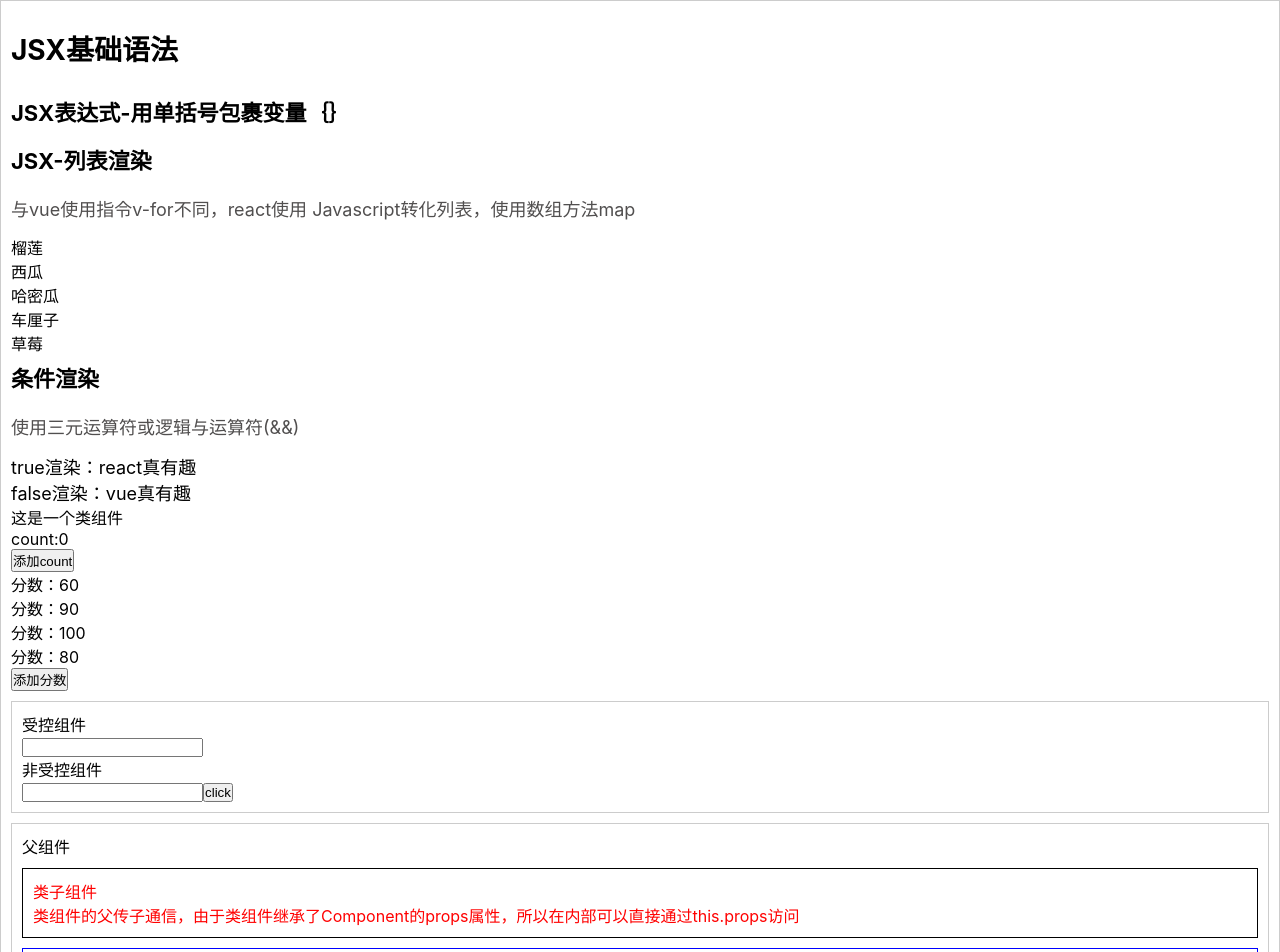
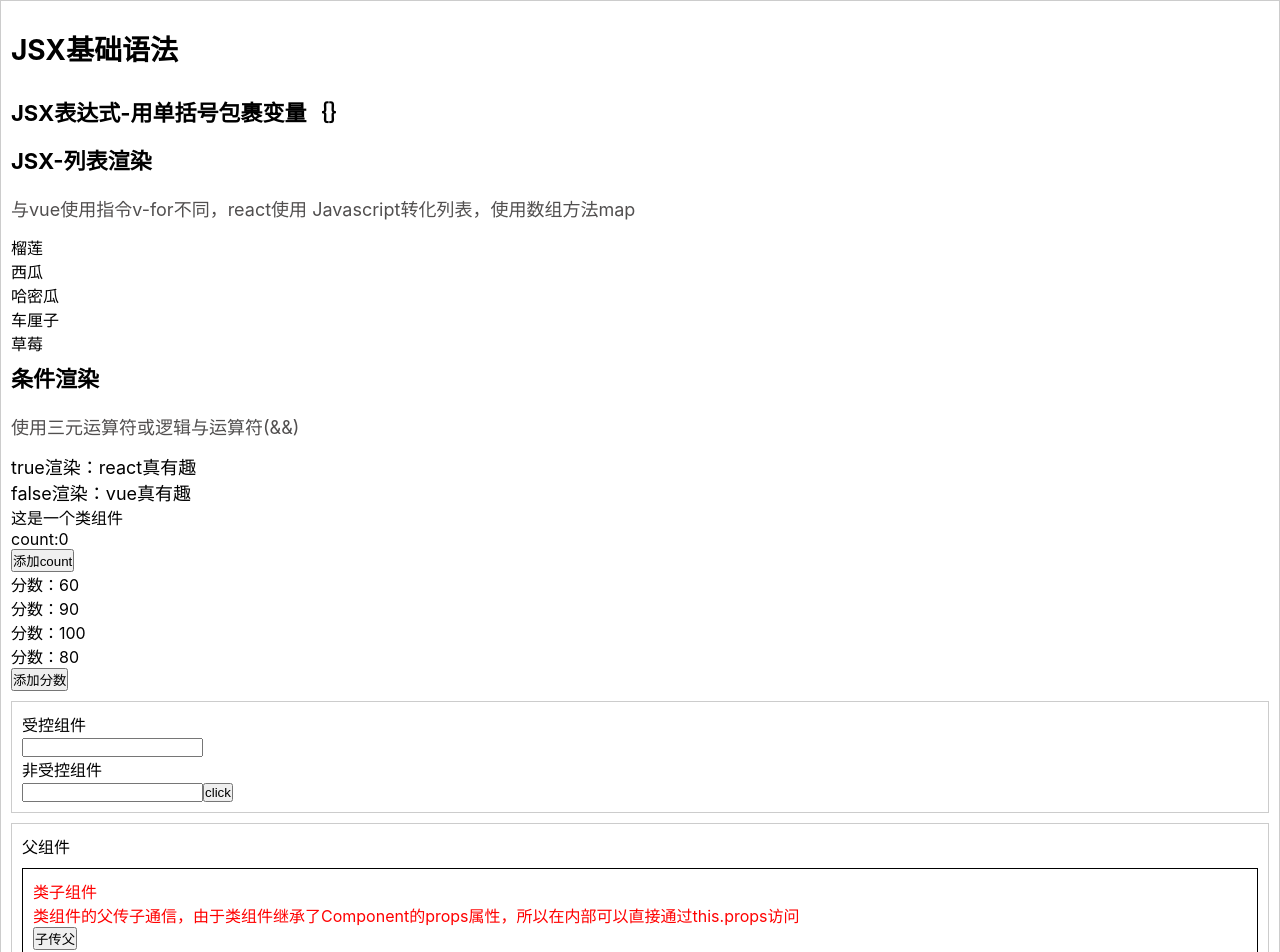
Before and after one commit to Wild-bit/react-demo, a React (Create React App) app: page / in a window 1280 px wide. Shown: the top 952 px of the page. Built offline with nearby package versions, Linux system fonts and the light colour scheme.

Commit message:
feat: 组件通信-子传父

```diff
--- a/src/components/ComponentsCommunication/ComponentsCommunication.js
+++ b/src/components/ComponentsCommunication/ComponentsCommunication.js
@@ -6,12 +6,20 @@ class ComponentsCommunication extends Component {
     son1Message:
       "类组件的父传子通信，由于类组件继承了Component的props属性，所以在内部可以直接通过this.props访问",
     son2Message: "函数组件的父传子可通过参数props来访问",
+    receiveSonqMessage: "",
+  }
+  changeMsg = (newMessage) => {
+    console.log(newMessage)
+    this.setState({
+      receiveSonqMessage: newMessage,
+    })
   }
   render() {
     return (
       <div className="father">
         <p>父组件</p>
-        <Son1 message={this.state.son1Message} />
+        <p>{this.state.receiveSonqMessage}</p>
+        <Son1 message={this.state.son1Message} changeMsg={this.changeMsg} />
         <Son2 message={this.state.son2Message} />
       </div>
     )
@@ -19,12 +27,19 @@ class ComponentsCommunication extends Component {
 }
 
 class Son1 extends Component {
+  handleClick = () => {
+    // 调用父组件传递过来的回调函数 并注入参数
+    this.props.changeMsg(
+      "我是Son1，通过调用父组件传递过来的回调函数 并注入所需的参数来实现子传父的通信"
+    )
+  }
   render() {
     const { message } = this.props
     return (
       <div className="son1">
         <p>类子组件</p>
         <p>{message}</p>
+        <button onClick={this.handleClick}>子传父</button>
       </div>
     )
   }
```
